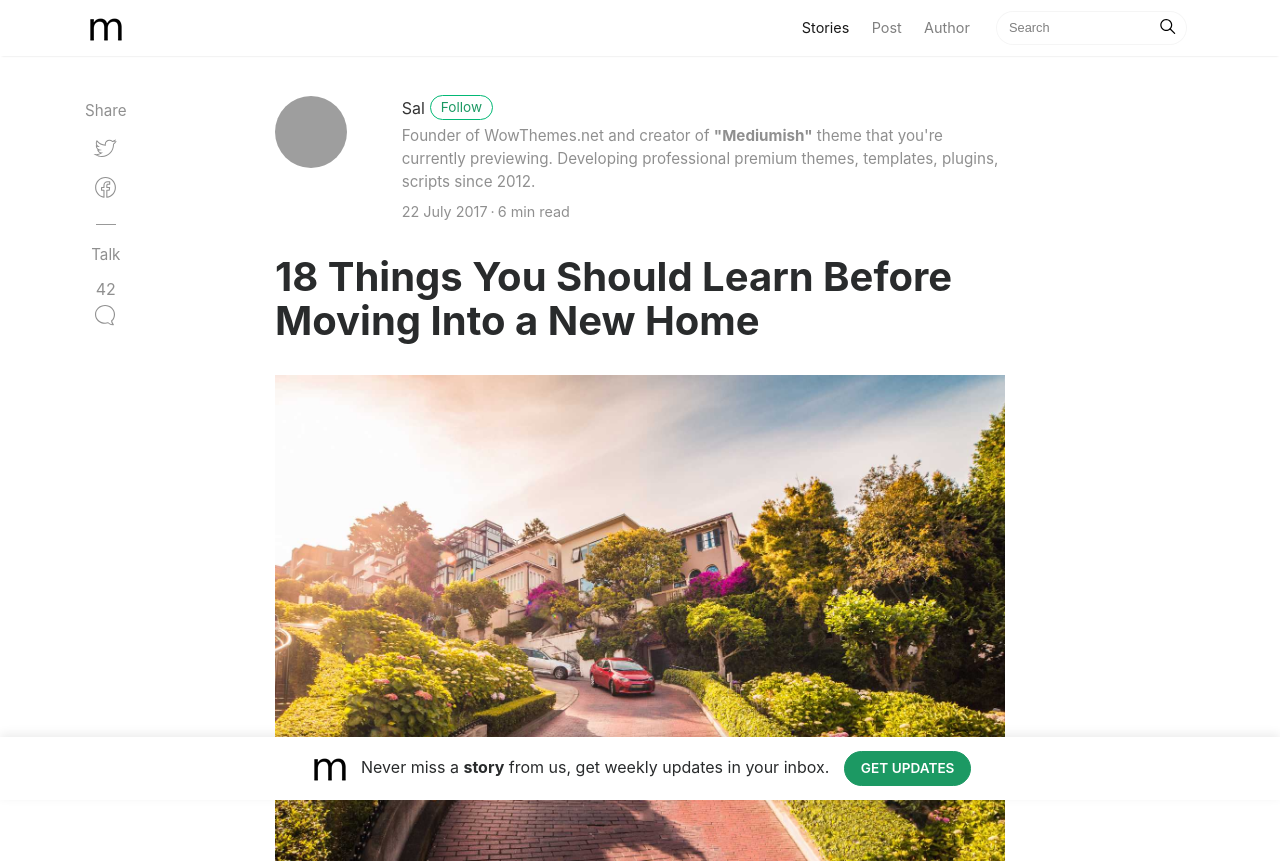
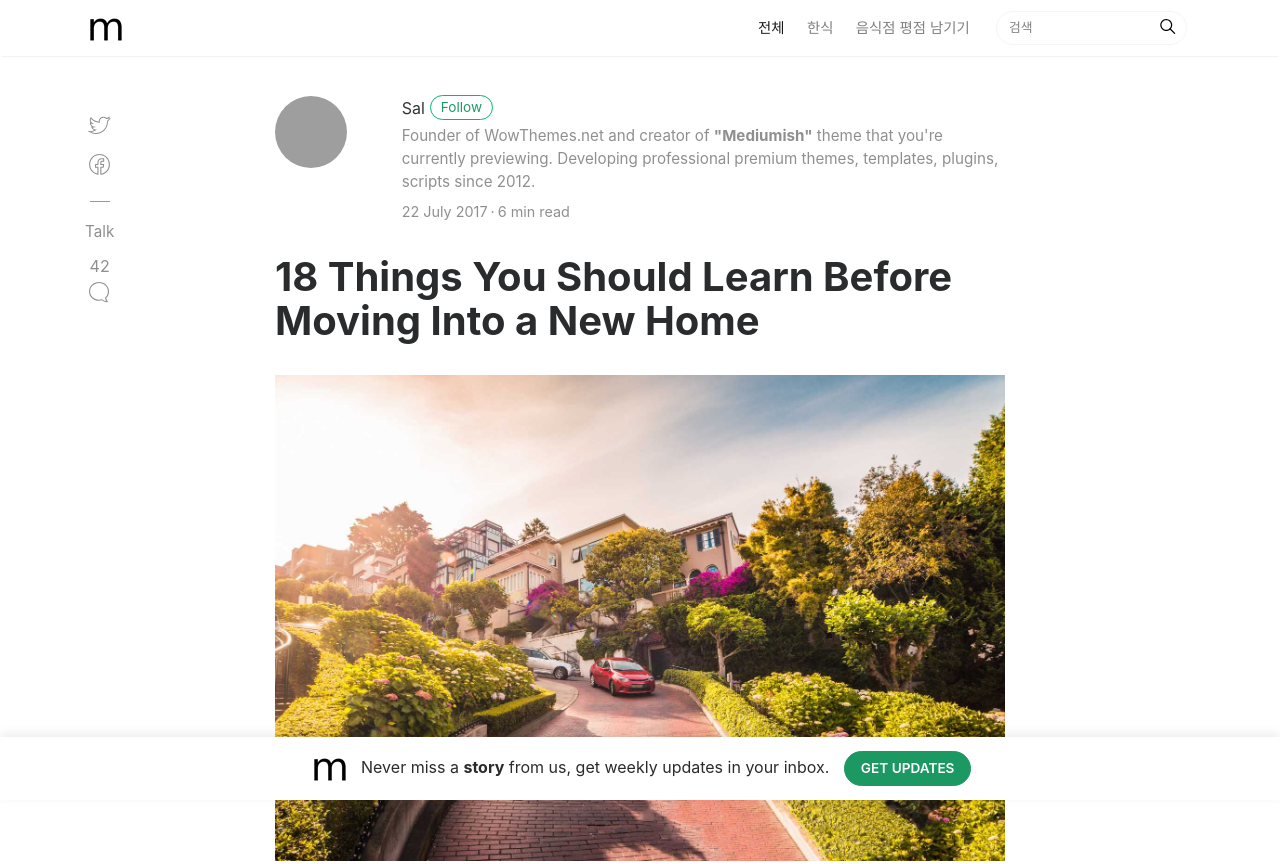
Before and after one commit to Shim00Coding/KCU_chorokpizza, a plain HTML site: page 홈페이지/중식.html in a window 1280 px wide. Shown: the top 864 px of the page. Drawn offline with Linux system fonts and the light colour scheme; grey boxes are pictures that could not be loaded; a script that the page names is missing.

Commit message:
changed something

```diff
--- a/홈페이지/중식.html
+++ b/홈페이지/중식.html
@@ -33,19 +33,19 @@
 		<!-- Begin Menu -->
 		<ul class="navbar-nav ml-auto">
 			<li class="nav-item active">
-			<a class="nav-link" href="index.html">Stories <span class="sr-only">(current)</span></a>
+			<a class="nav-link" href="index.html">전체 <span class="sr-only">(current)</span></a>
 			</li>
 			<li class="nav-item">
-			<a class="nav-link" href="post.html">Post</a>
+			<a class="nav-link" href="post.html">한식</a>
 			</li>
 			<li class="nav-item">
-			<a class="nav-link" href="author.html">Author</a>
+			<a class="nav-link" href="developer.html">음식점 평점 남기기</a>
 			</li>
 		</ul>
 		<!-- End Menu -->
 		<!-- Begin Search -->
 		<form class="form-inline my-2 my-lg-0">
-			<input class="form-control mr-sm-2" type="text" placeholder="Search">
+			<input class="form-control mr-sm-2" type="text" placeholder="검색">
 			<span class="search-icon"><svg class="svgIcon-use" width="25" height="25" viewbox="0 0 25 25"><path d="M20.067 18.933l-4.157-4.157a6 6 0 1 0-.884.884l4.157 4.157a.624.624 0 1 0 .884-.884zM6.5 11c0-2.62 2.13-4.75 4.75-4.75S16 8.38 16 11s-2.13 4.75-4.75 4.75S6.5 13.62 6.5 11z"></path></svg></span>
 		</form>
 		<!-- End Search -->
@@ -64,7 +64,7 @@
 		<div class="col-md-2 col-xs-12">
 			<div class="share">
 				<p>
-					Share
+
 				</p>
 				<ul>
 					<li>
```
Also changed, not shown: 홈페이지/developer.html (+7 -7 lines), 홈페이지/index.html (+1 -1 lines).
